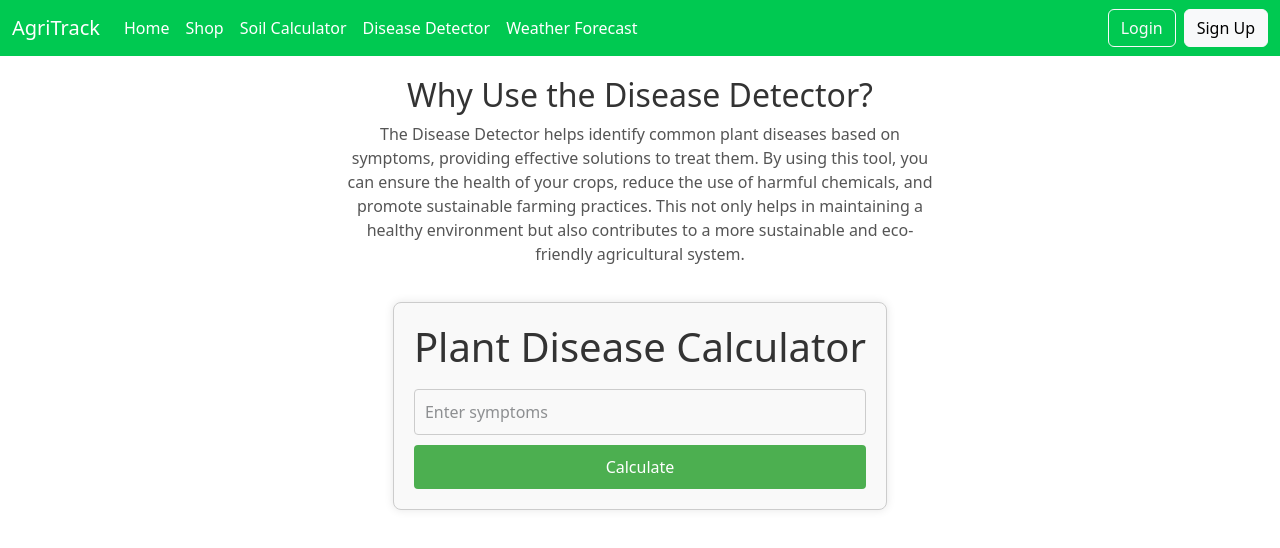
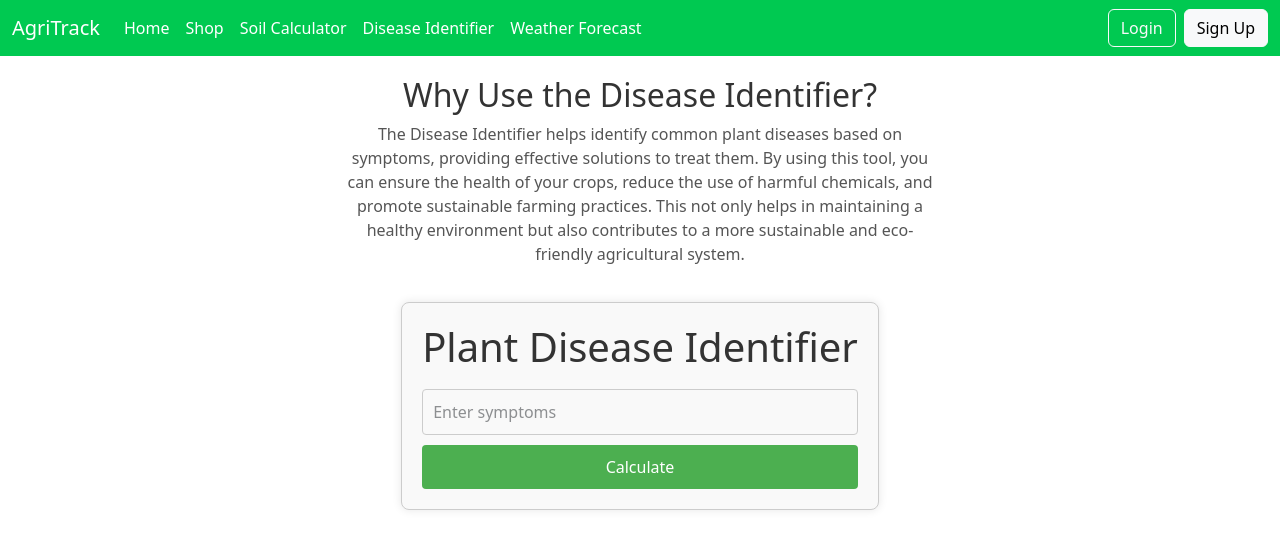
Before and after one commit to TalipTun/KCL-hackathon, a React (Vite) app in the folder my-app/: page /disease-detector in a window 1280 px wide. Shown: the top 548 px of the page. Built offline with nearby package versions, Linux system fonts and the light colour scheme.

Commit message:
change name from detector to identifier

```diff
--- a/my-app/src/components/disease.jsx
+++ b/my-app/src/components/disease.jsx
@@ -53,7 +53,7 @@ const DiseaseCalculator = () => {
 
     return (
         <div className="disease-calculator">
-            <h1>Plant Disease Calculator</h1>
+            <h1>Plant Disease Identifier</h1>
             <input
                 type="text"
                 value={symptoms}
--- a/my-app/src/components/navigationBar.jsx
+++ b/my-app/src/components/navigationBar.jsx
@@ -41,7 +41,7 @@ const Navbar = () => {
                 <Link className="nav-link text-white" to="/calculator">Soil Calculator</Link>
               </li>
               <li className="nav-item">
-                <Link className="nav-link text-white" to="/disease-detector">Disease Detector</Link>
+                <Link className="nav-link text-white" to="/disease-detector">Disease Identifier</Link>
               </li>
               <li className="nav-item">
                 <Link className="nav-link text-white" to="/weather-condition">Weather Forecast</Link>
--- a/my-app/src/pages/diseasedetector.jsx
+++ b/my-app/src/pages/diseasedetector.jsx
@@ -7,9 +7,9 @@ function DiseaseDetector() {
         <Navbar />
         <div className="disease-detector-container">
           <div className="explanation-text">
-            <h1>Why Use the Disease Detector?</h1>
+            <h1>Why Use the Disease Identifier?</h1>
             <p>
-              The Disease Detector helps identify common plant diseases based on symptoms, providing effective solutions to treat them.
+              The Disease Identifier helps identify common plant diseases based on symptoms, providing effective solutions to treat them.
               By using this tool, you can ensure the health of your crops, reduce the use of harmful chemicals, and promote sustainable farming practices.
               This not only helps in maintaining a healthy environment but also contributes to a more sustainable and eco-friendly agricultural system.
             </p>
```
